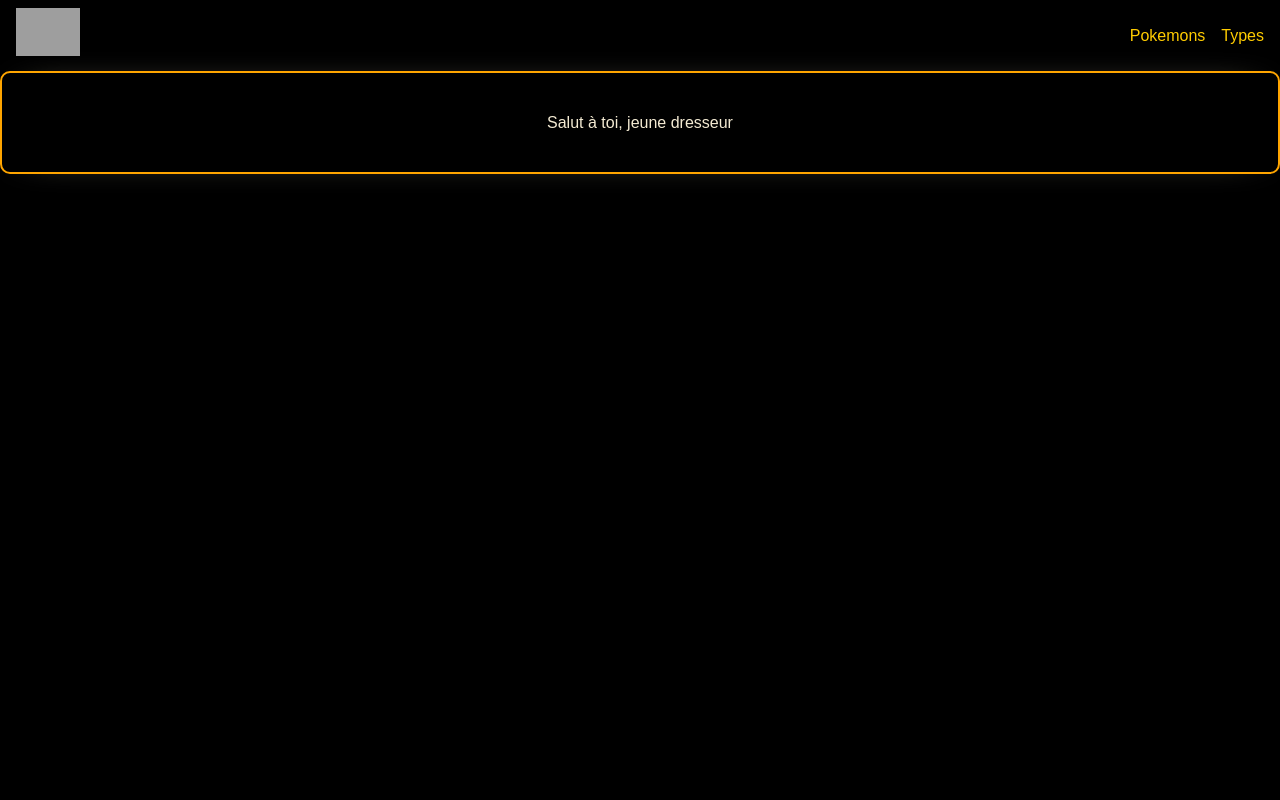
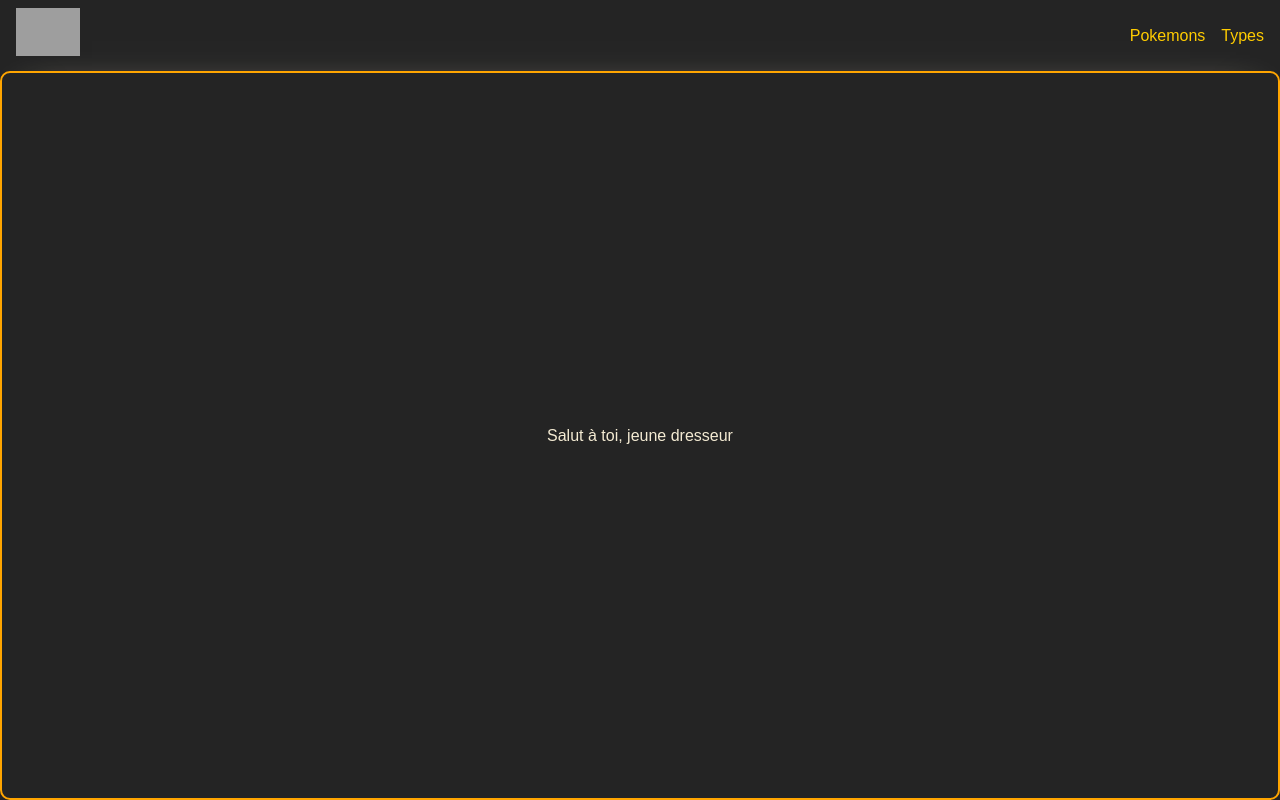
Before and after one commit to drmorrison1832/pokemon-api-exercice, a React (Vite) app: page / in a window 1280 px wide. Built offline with nearby package versions, Linux system fonts and the light colour scheme; grey boxes are pictures that could not be loaded; a web font is replaced by a local one.

Commit message:
no more unnecessary scrollbars

```diff
--- a/src/App.css
+++ b/src/App.css
@@ -1,6 +1,5 @@
 body {
   height: 100dvh;
-  background: #000;
   display: flex;
   justify-content: space-between;
   flex-direction: column;
@@ -28,8 +27,13 @@ body {
   max-height: 3rem;
 }
 
+#root {
+  display: flex;
+  flex-direction: column;
+  height: 100dvh;
+}
+
 .main {
-  height: 100%;
   flex-grow: 1;
   display: flex;
   flex-direction: column;
--- a/src/App.scss
+++ b/src/App.scss
@@ -7,7 +7,7 @@
 
 body {
   height: 100dvh;
-  background: #000;
+
   display: flex;
   justify-content: space-between;
   flex-direction: column;
@@ -41,15 +41,17 @@ body {
   max-height: 3rem;
 }
 
+#root {
+  display: flex;
+  flex-direction: column;
+  height: 100dvh;
+}
+
 .main {
-  height: 100%;
   flex-grow: 1;
   display: flex;
   flex-direction: column;
-  // min-height: calc(100dvh - 4rem - 10px);
-  // height: 100dvh;
   justify-content: center;
-  // align-self: stretch;
   border: 2px solid orange;
   border-radius: 10px;
   @include shadow(-30px);
```
Also changed, not shown: 1 other file (tests, documents, lock files or other folders).
